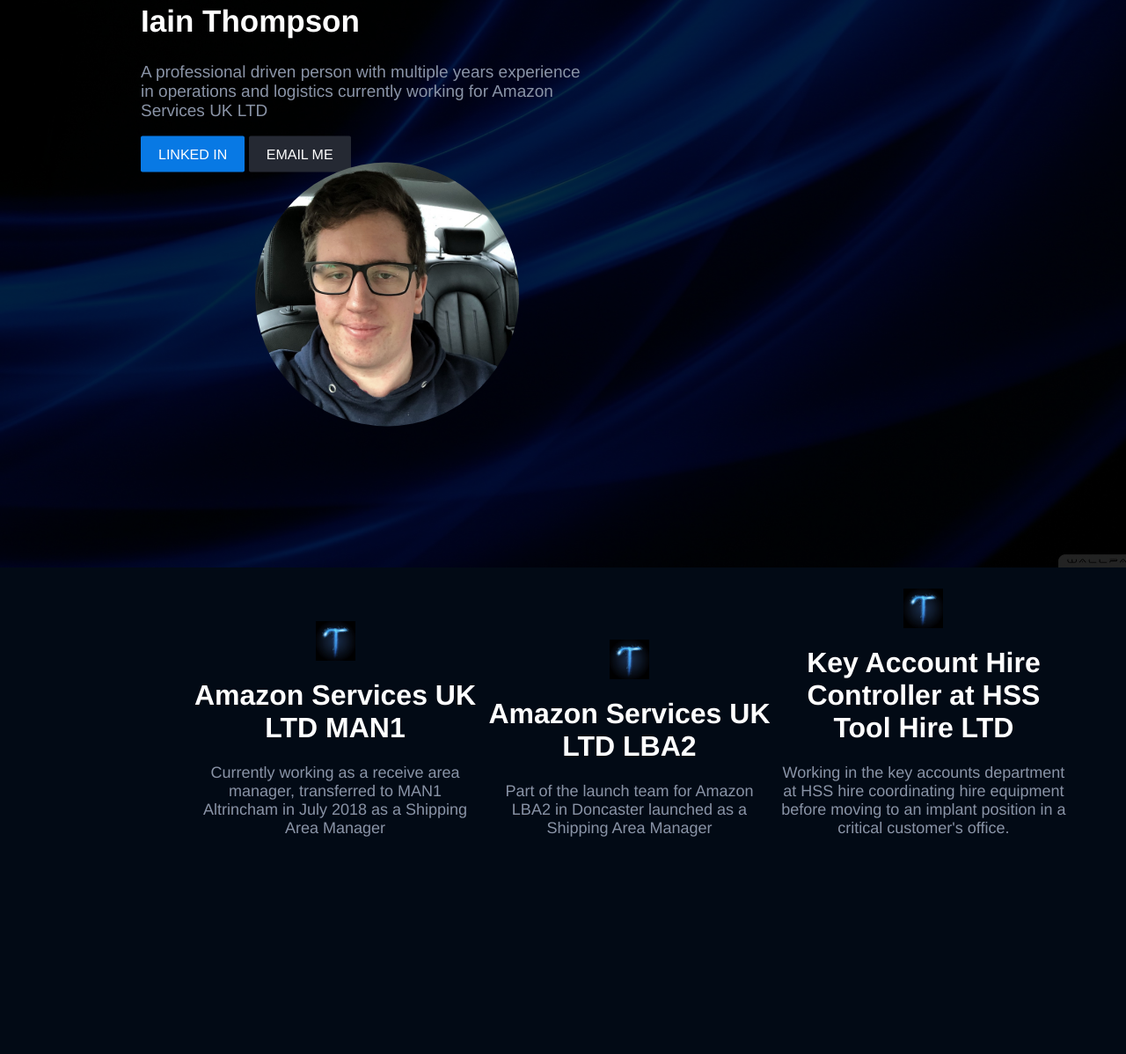
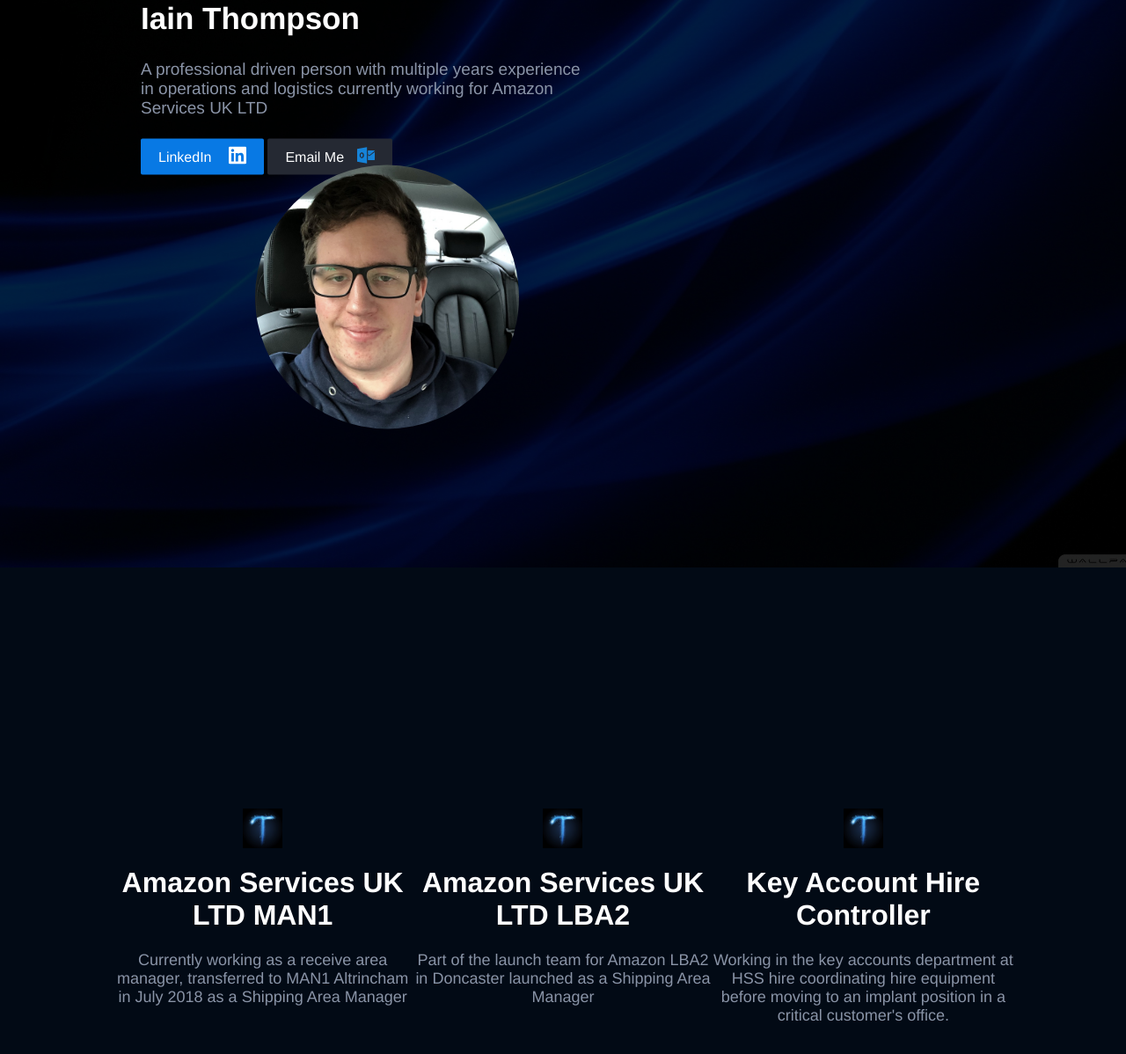
Before and after one commit to IainThompson/Home-Page, a website: page index.html in a window 1280 px wide. Shown: the part 155-1353 px from the top of the page at 88% size. Drawn offline with Linux system fonts and the light colour scheme.

Commit message:
shat on a sea turtle

```diff
--- a/index.html
+++ b/index.html
@@ -18,8 +18,8 @@
                     <p class="billboard_text">A professional driven person with multiple years experience in operations and logistics currently working for Amazon Services UK LTD</p>
 
                     <div class="billboard_buttons">
-                        <a href="https://www.linkedin.com/in/iain-thompson-15759788/" target="_blank" class="billboard_button primary">Linked In</a>
-                        <a href="mailto:i.thompson93@outlook.com?Subject=I have seen your website" class="billboard_button secondary">Email Me</a>
+                        <a href="https://www.linkedin.com/in/iain-thompson-15759788/" target="_blank" class="billboard_button primary">LinkedIn <span class= "icon_wrapper linkedin2"><svg height="20px" width="20px" fill="#ffffff" role="img" viewBox="0 0 24 24" xmlns="http://www.w3.org/2000/svg"><title>LinkedIn icon</title><path d="M20.447 20.452h-3.554v-5.569c0-1.328-.027-3.037-1.852-3.037-1.853 0-2.136 1.445-2.136 2.939v5.667H9.351V9h3.414v1.561h.046c.477-.9 1.637-1.85 3.37-1.85 3.601 0 4.267 2.37 4.267 5.455v6.286zM5.337 7.433c-1.144 0-2.063-.926-2.063-2.065 0-1.138.92-2.063 2.063-2.063 1.14 0 2.064.925 2.064 2.063 0 1.139-.925 2.065-2.064 2.065zm1.782 13.019H3.555V9h3.564v11.452zM22.225 0H1.771C.792 0 0 .774 0 1.729v20.542C0 23.227.792 24 1.771 24h20.451C23.2 24 24 23.227 24 22.271V1.729C24 .774 23.2 0 22.222 0h.003z"/></svg></span></a>
+                        <a href="mailto:i.thompson93@outlook.com?Subject=I have seen your website" class="billboard_button secondary">Email Me<span class= "icon_wrapper mail"><svg height="20px" width="20px" fill="#1683D8" role="img" viewBox="0 0 24 24" xmlns="http://www.w3.org/2000/svg"><title>Microsoft Outlook icon</title><path d="M24 7.387v10.478c0 .23-.08.424-.238.576-.158.154-.352.23-.58.23h-8.547v-6.959l1.6 1.229c.102.085.229.126.379.126.148 0 .277-.041.389-.127L24 7.387zm-9.365-2.021h8.547c.211 0 .393.063.543.192.15.128.234.3.248.51l-7.369 5.876-1.969-1.549V5.366zM13.404.864v22.271L0 20.819V3.244L13.406.864h-.002zm-4.049 11.18c-.02-1.133-.313-2.072-.879-2.814-.555-.74-1.275-1.131-2.131-1.164-.824.033-1.529.423-2.1 1.164-.57.742-.855 1.682-.87 2.814.015 1.117.315 2.047.885 2.791.571.74 1.274 1.133 2.101 1.176.855-.035 1.574-.424 2.145-1.17.57-.748.87-1.68.885-2.797h-.036zm-3.12-2.482c.431.02.794.256 1.083.717.285.461.435 1.045.435 1.752 0 .721-.149 1.307-.435 1.771-.301.464-.66.704-1.096.704s-.795-.226-1.095-.69-.435-1.05-.435-1.754c0-.705.135-1.291.435-1.74.284-.45.646-.69 1.081-.721l.027-.039z"/></svg></span></a>
                     </div>
                 </div>
                 <div class="billboard_wrapper_right">
@@ -31,21 +31,21 @@
         </div>
         <div class="circle">
             <div class="circle_master">
-                <div class="circle_left">
+                <div class="circle_item">
                     <img class="logo" src="logo.jpg" height="45px" width="45px"/>
                     <h1 class="circle_left_title">Amazon Services UK LTD MAN1 </h1>
 
                     <p class="circle_left_text">Currently working as a receive area manager, transferred to MAN1 Altrincham in July 2018 as a Shipping Area Manager</p>
                 </div>
-                <div class="circle_centre">
+                <div class="circle_item">
                     <img class="logo" src="logo.jpg" height="45px" width="45px"></img>
                     <h1 class="circle_centre_title">Amazon Services UK LTD LBA2</h1>
 
                     <p class="circle_centre_text">Part of the launch team for Amazon LBA2 in Doncaster launched as a Shipping Area Manager</p>
                 </div>
-                <div class="circle_right">
+                <div class="circle_item">
                         <img class="logo" src="logo.jpg" height="45px" width="45px"></img>
-                        <h1 class="circle_right_title">Key Account Hire Controller at HSS Tool Hire LTD</h1>
+                        <h1 class="circle_right_title">Key Account Hire Controller</h1>
 
                         <p class="circle_right_text">Working in the key accounts department at HSS hire coordinating hire equipment before moving to an implant position in a critical customer's office.</p>
                 </div>
--- a/styles.css
+++ b/styles.css
@@ -3,6 +3,7 @@
     margin: 0;
     font-family:  Helvetica, Arial, sans-serif;
 }
+
 
 img {
     max-width: 100%;
@@ -78,10 +79,26 @@
     border: none;
     border-radius: 2px;
     color: #ffffff;
-    text-transform: uppercase;
     padding: 12px 20px;
     font-size: 16px;
     cursor: pointer;
+}
+
+.billboard_button:hover .mail:before {
+    background: white;
+}
+
+.billboard_button:hover .linkedin2 svg {
+    fill: #0077B5;
+}
+
+.billboard_button .linkedin2 {
+    border-radius: 30%;
+    height: 19px;
+}
+
+.billboard_button:hover .linkedin2 {
+    background: white;
 }
 
 .billboard_button.secondary {
@@ -104,6 +121,24 @@
     background-color: rgb(10, 10, 10);
 }
 
+.billboard_button svg {
+    position: relative;
+}
+
+.icon_wrapper {
+    position:relative;
+    margin-left: 15px;
+    display: inline-block;
+    top: 3px;
+    width: 20px;
+    height: 20px;
+}
+
+.icon_wrapper.mail:hover:before {
+    width: 40%;
+    border-radius: 0;
+}
+
 .circle {
     height: 100vh;
     background-color:#020A15;
@@ -111,27 +146,24 @@
     margin-top: 0px;
 }
 
-.circle_left {
-    width: 330px;
-    margin-left: 216px;
+.circle_master {
+    width: 80%;
+    margin: auto;
+    display: flex;
+    position: relative;
+    top: 50%;
+    transform: translateY(-50%);
+}
+
+
+.circle_item {
     display: inline-block;
     margin-top: 24px;
-    height: 100%
+    height: 100%;
+    flex-grow: 1;
+    flex-basis: 0;
 }
 
-.circle_centre {
-    width: 330px;
-    display: inline-block;
-    margin-top: 24px;
-    height: 100%
-}
-
-.circle_right {
-    width: 330px;
-    display: inline-block;
-    margin-top: 24px;
-    height: 100%
-}
 
 .circle_left_text {
     color: #8A94A7;
@@ -283,12 +315,16 @@
 
 .mail:hover:before {
     background: white;
+
+}
+
+.mail:before {
     border-radius: 5px;
     content: "";
     position: absolute;
     top: 50%;
     transform: translateY(-50%);
-    height: 22px;
+    height: 53%;
     width: 38%;
     z-index: 0;
     right: 0;
```
Also changed, not shown: about-me.html (added, +50 -0 lines).
